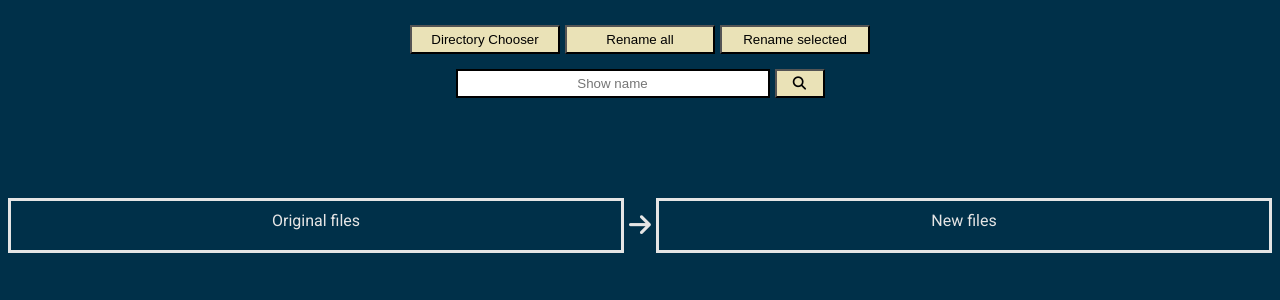
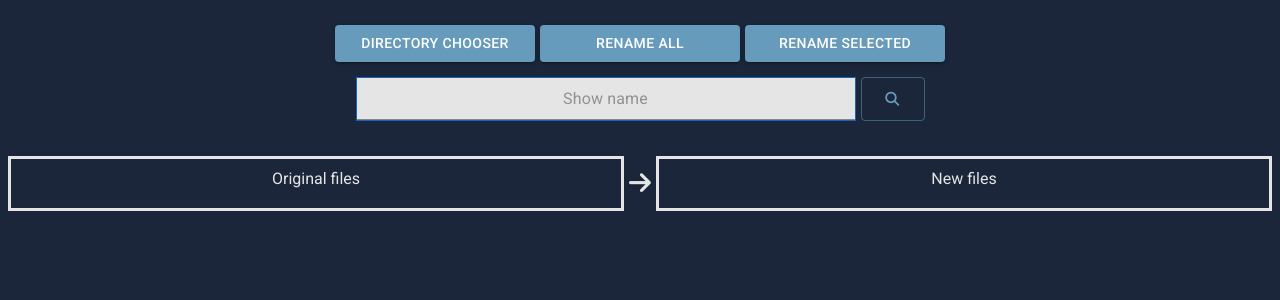
Before and after one commit to Arefaris/Easy-Media-Renamer, a React (Vite) app in the folder frontend/: page / in a window 1280 px wide. Shown: the top 300 px of the page. Built offline with nearby package versions, Linux system fonts and the light colour scheme.

Commit message:
redisign

```diff
--- a/frontend/package.json
+++ b/frontend/package.json
@@ -9,6 +9,9 @@
     "preview": "vite preview"
   },
   "dependencies": {
+    "@emotion/react": "^11.13.0",
+    "@emotion/styled": "^11.13.0",
+    "@mui/material": "^5.16.5",
     "react": "^18.2.0",
     "react-dom": "^18.2.0",
     "sortablejs": "^1.15.2"
--- a/frontend/src/App.css
+++ b/frontend/src/App.css
@@ -3,39 +3,28 @@ body {
     font-family: "Roboto", sans-serif;
     font-weight: 400;
     font-style: normal;
-    background-color: #003049;
+    background-color: #1b263b;
 }
 
 
 
 .btn-chooser {
-    width: 150px;
+    width: 200px;
     height: auto;
 
 }
 
-button {
-    padding-top: 5px;
-    padding-bottom: 5px;
-    background-color: #eae2b7;
-}
-
-button:hover {
-    background-color: #fcbf49;
-}
 
 .user-input-search{
-    width: 300px;
-    height: auto;
+    width: 500px;
     padding: 5px;
-    border: solid 2px;
+    border: solid 1px #1565c0;
+    background-color: #e5e5e5;
 }
 
 .srch-btn {
-    width: 50px;
-    height: auto;
-    padding: 5px;
-    margin-left: 5px;
+    align-self: stretch;
+
 }
 
 .user-files, .rename-files {
@@ -78,8 +67,7 @@ button:hover {
 .main-content-wrapper {
     display: flex;
     justify-content: space-between;
-
-    margin-top: 80px;
+    margin-top: 15px;
 }
 
 .rename-btn-section {
@@ -93,6 +81,7 @@ button:hover {
 .input-wrapper {
     display: flex;
     justify-content: center;
+    gap: 5px;
     margin-top: 10px;
 }
 
--- a/frontend/src/App.jsx
+++ b/frontend/src/App.jsx
@@ -3,7 +3,11 @@ import { OpenDirectoryDialog } from '../wailsjs/go/main/App';
 import { FilesInDirectoryHandler, JsPrintLn, SearchShow, RenameAll,  GetEpisodes, RenameSelected  } from "../wailsjs/go/main/App";
 import {WindowSetTitle} from "../wailsjs/runtime/runtime"
 import Sortable from 'sortablejs';
-import {React, useRef, useEffect } from 'react'
+import {useRef, useEffect, useState} from 'react'
+import * as React from 'react';
+import Button from '@mui/material/Button';
+import Input from '@mui/material/Input';
+import { createTheme, ThemeProvider } from '@mui/material/styles';
 // TODO: добавить другие источники API
 // сделать правильные названия серий
 let EpList
@@ -17,6 +21,19 @@ let rngcolor = "264653"
 //Setting windows tittle
 WindowSetTitle("Easy Media Renamer")
 
+// Theme of the app
+const theme = createTheme({
+    palette: {
+      primary: {
+        main: '#669bbc', // blue
+      },
+      secondary: {
+        main: '#dc004e', // red
+      },
+    },
+  });
+
+
 //html rendering
 function App() {
 
@@ -24,22 +41,40 @@ function App() {
 
     useEffect(() => {
         if (listElemRef.current) {
+            //making list sortable
             Sortable.create(listElemRef.current)
         }
     }, []);
 
+
+        const [inputValue, setInputValue] = useState('');
+
+        const handleChange = (event) => {
+          setInputValue(event.target.value);
+        };
+
+        const handleSubmit = async () => {
+          await CallSeacrhShowGo(inputValue)
+        };
+
     return (
+        <ThemeProvider theme={theme}>
         <div id="App">
             <div>
+
             <div className="rename-btn-section">
-                    <button className="btn-chooser" onClick={openDirectory}>Directory Chooser</button>
-                    <button className="btn-chooser" onClick={CallRenameAllGo}>Rename all</button>
-                    <button className="btn-chooser" onClick={renameSelected}>Rename selected</button>
+                    <Button variant="contained" className="btn-chooser" onClick={openDirectory}>Directory Chooser</Button>
+                    <Button variant="contained" className="btn-chooser" onClick={CallRenameAllGo}>Rename all</Button>
+                    <Button variant="contained" className="btn-chooser" onClick={renameSelected}>Rename selected</Button>
             </div>
 
             <div className="input-wrapper">
-                <input className="user-input-search" type="text" placeholder="Show name"></input>
-                <button className="srch-btn" onClick={CallSeacrhShowGo}><i className="fa-solid fa-magnifying-glass"></i></button>
+                <Input className="user-input-search" type="text" placeholder="Show name" value={inputValue} onChange={handleChange} onKeyUp={event => {
+                if (event.key === 'Enter') {
+                  handleSubmit()
+                }
+              }}></Input>
+                <Button variant="outlined" className="srch-btn" onClick={handleSubmit}><i className="fa-solid fa-magnifying-glass"></i></Button>
             </div>
 
             <div className="search-modal">
@@ -64,6 +99,7 @@ function App() {
             </div>
             </div>
         </div>
+        </ThemeProvider>
     )
 }
 
@@ -95,12 +131,9 @@ async function openDirectory() {
     }
 }
 //Calling an api
-async function CallSeacrhShowGo(){
-
-    let showTitle = document.querySelector(".user-input-search")
-
-    if (showTitle.value) {
-        showList = await SearchShow(showTitle.value)
+async function CallSeacrhShowGo(input){
+    if (input) {
+        showList = await SearchShow(input)
 
         await renderShowList(showList)
     }
```
Also changed, not shown: 2 other files (tests, documents, lock files or other folders).
